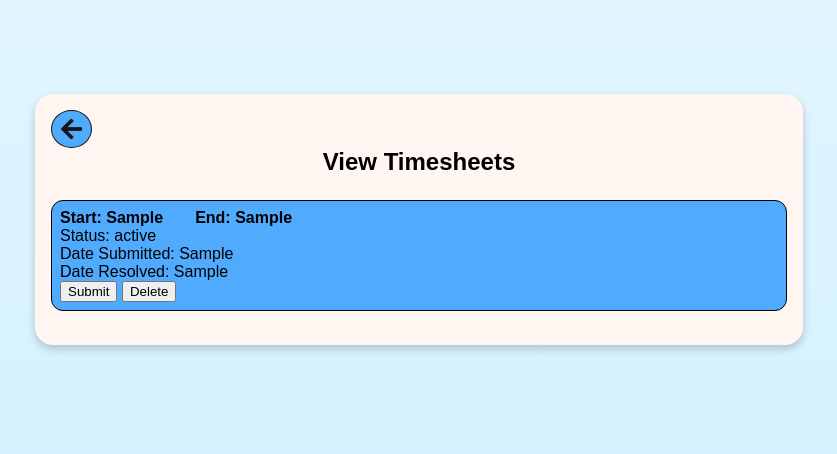
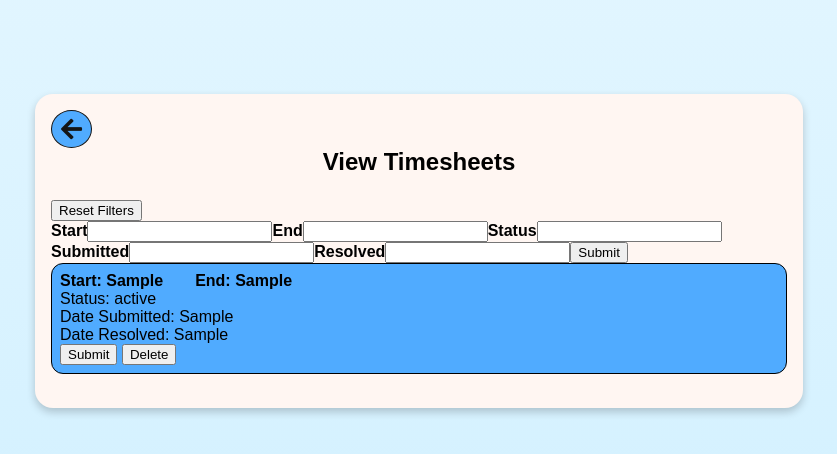
Before and after one commit to StudentAcc/HTS, a PHP site: page /view-timesheets.php in a window 1280 px wide. Shown: the part 146-600 px from the top of the page, without its empty margins (221-1058 px from the left). Run offline with PHP 8.4, Linux system fonts and the light colour scheme; the visitor is signed in with stand-in values (Sample User, id 1); tables that the repository leaves empty or names only in its code hold one stand-in row (values such as "Sample post"); data that the repository does not hold is empty; some libraries are stand-ins or nearby versions.

Commit message:
Added filters to view weekly timesheets (view-timesheets) - all filter still require css and tweaking for input types like dropdowns

```diff
--- a/classes/entries.php
+++ b/classes/entries.php
@@ -37,13 +37,21 @@ class Entries extends Connect {
         }
     }
 
-    protected function getAllTimesheets() {
+    protected function getAllTimesheets($filters) {
         $temp = $_SESSION['id'];
-        $sql = "SELECT * FROM weeklytimesheets WHERE consultantId = '$temp'";
+        $start = $filters['Start'];
+        $end = $filters['End'];
+        $status = $filters['Status'];
+        $resolved = $filters['Resolved'];
+        $submitted = $filters['Submitted'];
+        $sql = "SELECT * FROM weeklytimesheets w WHERE w.consultantId = '$temp' AND w.start LIKE '$start' AND w.end LIKE '$end'
+        AND w.status LIKE '$status' AND ( (w.submitted LIKE '$submitted') ".( $submitted == "%" ?'OR w.submitted IS NULL)':")")."AND
+        ( ( w.resolved LIKE '$resolved') ".( $resolved == "%" ?"OR w.resolved IS NULL)":")")."";
         $result = $this->connect()->query($sql);
         if ($result->num_rows > 0) {
             while($row = $result->fetch_assoc()) {
                 $timesheets[] = $row;
+                echo("<script>console.log('PHP: " . 3 . "');</script>");
             }
             return $timesheets;
         }
@@ -57,7 +65,7 @@ class Entries extends Connect {
         $project = $filters['Project'];
         $expenseType = $filters['ExpenseType'];
         $expenseAmount = $filters['ExpenseAmount'];
-        $W = "%";
+        // $W = "%";
         // echo("<script>console.log('PHP: " . 3 . "');</script>");
         // echo("<script>console.log('PHP : " .(($expenseType != "%") && ($expenseAmount != "%")?"gggggggggg":"AND el.expenseType LIKE AND e.expenseAmount LIKE") . "');</script>");
         $sql = "SELECT * FROM dayentries d INNER JOIN weeklytimesheets w ON d.WeeklyTimesheetId = w.Id AND w.consultantId = '$temp'
--- a/classes/view.php
+++ b/classes/view.php
@@ -1,10 +1,16 @@
 <?php
 class View extends Entries {
     // Show all the entries from the timesheet table
-    public function printTimesheetEntries() {
-        $data = $this->getAllTimesheets();
+    public function printTimesheetEntries($filters) {
+        $data = $this->getAllTimesheets($filters);
+        if (is_null($data)) {
+            echo("<div class = 'timesheet-no-results'>");
+            echo "<h0>No Weekly Timesheets Found</h0>";
+            echo "</div>";
+        } else {
+            // echo("<script>console.log('PHP: " . 3 . "');</script>");
             foreach ($data as $entries) {
-            echo "<div class='timesheet-container' onclick='viewLogHours(".$entries['Id'].")'>";
+                echo "<div class='timesheet-container' onclick='viewDayEntries(".$entries['Id'].")'>";
                 echo "<h2>Start: ".$entries['start']."</h2>";
                 echo "<h2>End: ".$entries['end']."</h2>";
                 echo "<p>Status: ".$entries['status']."</p>";
@@ -30,6 +36,7 @@ class View extends Entries {
                 </div>";
             }
         }
+    }
 
     public function printDayEntries($timesheetID, $filters) {
         // echo("<script>console.log('PHP: " . 3 . "');</script>");
@@ -37,7 +44,7 @@ class View extends Entries {
         $data = $this->getAllDayEntries($timesheetID, $filters);
         if (is_null($data)) {
             echo("<div class = 'timesheet-no-results'>");
-            echo "<h0>No Matching Results</h0>";
+            echo "<h0>No Day Entries Found</h0>";
             echo "</div>";
         } else {
             foreach ($data as $entries) {
--- a/css/view-timesheets.css
+++ b/css/view-timesheets.css
@@ -58,6 +58,19 @@ body {
     margin-right: 2em;
 }
 
+.HiddenAdjacentDropdown{
+    display: none;;
+}
+
+.timesheet-no-results {
+    padding: 0.5em;
+    margin-bottom: 0.125em;
+    background-color: #50ABFF;
+    border: 0.05em solid black;
+    border-radius: 0.75em;
+    text-align: center;
+}
+
 /*
 .container div a {
     min-width: 7.5em;
--- a/index.js
+++ b/index.js
@@ -33,6 +33,6 @@ function viewTimesheetsFunction() {
     window.location.replace("view-timesheets.php");
 }
 
-function viewLogHours(timesheetID) {
+function viewDayEntries(timesheetID) {
     window.location.href = "view-day-entries.php?id=" + timesheetID;
 }
--- a/view-day-entries.php
+++ b/view-day-entries.php
@@ -66,7 +66,7 @@
                     // echo("<script>console.log('PHP: " . 3 . "');</script>");
                     // echo("<script>console.log('PHP: " . $timesheetID . "');</script>");
                     echo('<aside class = "Filters">');
-                    echo('<button id = "Reset Filters" onClick="viewLogHours('.$_SESSION["timesheetID"].')">Reset Filters</button>');
+                    echo('<button id = "Reset Filters" onClick="viewDayEntries('.$_SESSION["timesheetID"].')">Reset Filters</button>');
                     echo('<form id = "DayEntryFilter" method="post" action="./view-day-entries.php">');
                     echo('<label for="Date"><b>Date</b></label>');
                     echo('<input name="Date" type="Month" value="'.($_SERVER["REQUEST_METHOD"] == "POST"? $_POST["Date"]:"").'">');
--- a/view-timesheets.php
+++ b/view-timesheets.php
@@ -6,6 +6,34 @@
     // Check if the user is logged in. The user shouldn't have access to this page, if they haven't logged in.
     if(!isset($_SESSION["type"])) { // Redirect the user to the login page, if the user hasn't logged in yet.
         header("Location: ./login.php");
+    }
+    if ($_SERVER['REQUEST_METHOD'] == 'POST') {
+        $filters = [
+            "Start"   => emptyCheck($_POST["Start"],"%"),
+            "End"  => emptyCheck($_POST["End"],"%"),
+            "Status"  => emptyCheck($_POST["Status"],"%"),
+            "Submitted"  => emptyCheck($_POST["Submitted"],"%"),
+            "Resolved"  => emptyCheck($_POST["Resolved"],"%")
+        ];
+    } else {
+        $filters = [
+            "Start"   => "%",
+            "End"  => "%",
+            "Status"  => "%",
+            "Submitted"  => "%",
+            "Resolved"  => "%"
+        ];
+    }
+
+    function emptyCheck($stringToCheck, $stringToConvertTo) {
+        echo("<script>console.log('PHP: " . $stringToCheck . "');</script>");
+        if($stringToCheck == "") {
+            echo("<script>console.log('PHP: 1');</script>");
+            return $stringToConvertTo;
+        } else {
+            echo("<script>console.log('PHP: 2');</script>");
+            return $stringToCheck;
+        }
     }
 ?>
 <!DOCTYPE html>
@@ -26,8 +54,24 @@
                 <a href="./index.php"><i class="fas fa-arrow-left"></i></a>
                 <h1>View Timesheets</h1>
                 <?php
+                    echo('<aside class = "Filters">');
+                    echo('<button id = "Reset Filters" onClick="viewTimesheetsFunction()">Reset Filters</button>');
+                    echo('<form id = "ViewTimesheetFilter" method="post" action="./view-timesheets.php">');
+                    echo('<label for="Start"><b>Start</b></label>');
+                    echo('<input name="Start" type="text" value="'.($_SERVER["REQUEST_METHOD"] == "POST"? $_POST["Start"]:"").'">');
+                    echo('<label for="End"><b>End</b></label>');
+                    echo('<input name="End" type="text" value="'.($_SERVER["REQUEST_METHOD"] == "POST"? $_POST["End"]:"").'">');
+                    echo('<label for="Status"><b>Status</b></label>');
+                    echo('<input name="Status" type="text" value="'.($_SERVER["REQUEST_METHOD"] == "POST"? $_POST["Status"]:"").'">');
+                    echo('<label for="Submitted"><b>Submitted</b></label>');
+                    echo('<input name="Submitted" type="text" value="'.($_SERVER["REQUEST_METHOD"] == "POST"? $_POST["Submitted"]:"").'">');
+                    echo('<label for="Resolved"><b>Resolved</b></label>');
+                    echo('<input name="Resolved" type="text" value="'.($_SERVER["REQUEST_METHOD"] == "POST"? $_POST["Resolved"]:"").'">');
+                    echo('<button type="submit">Submit</button>');
+                    echo('</form>');
+                    echo('</aside>');
                     $timesheets = new View();
-                    $timesheets->printTimesheetEntries();
+                    $timesheets->printTimesheetEntries($filters);
                 ?>
             </div>
         </section>
```
Lines whose indentation alone changed are shown as unchanged.
